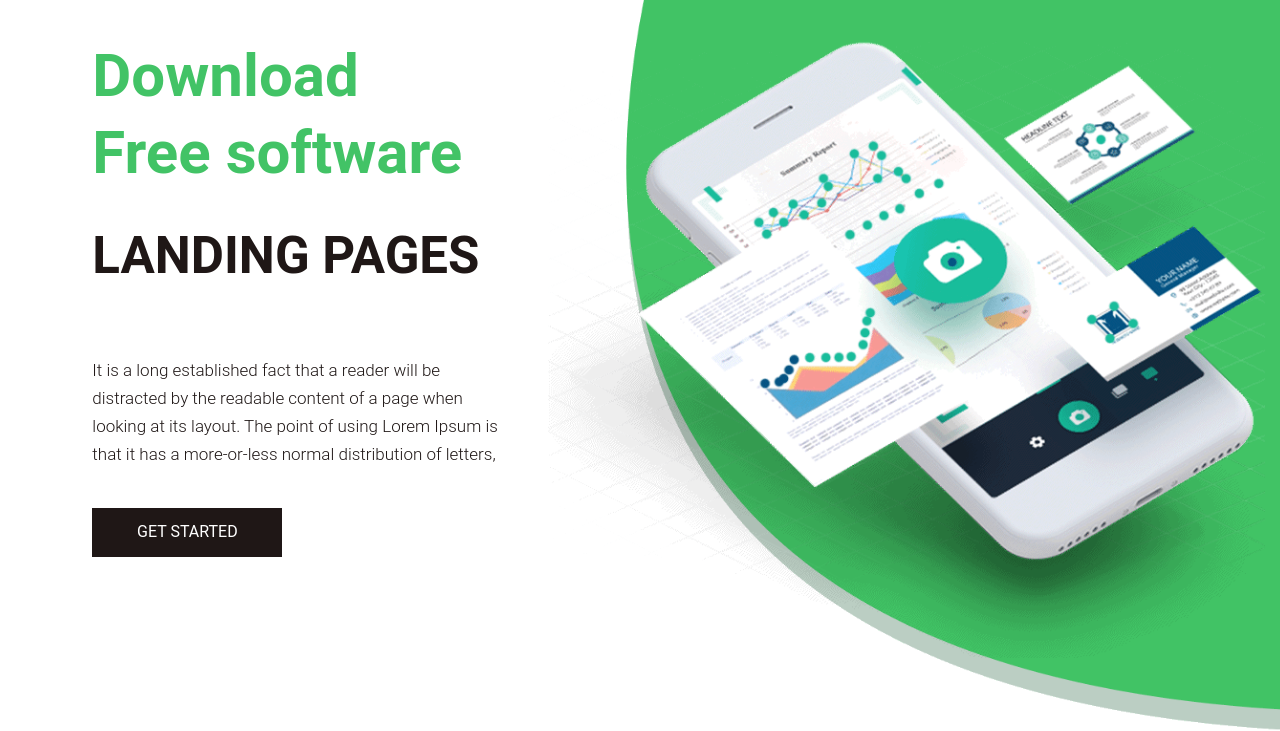
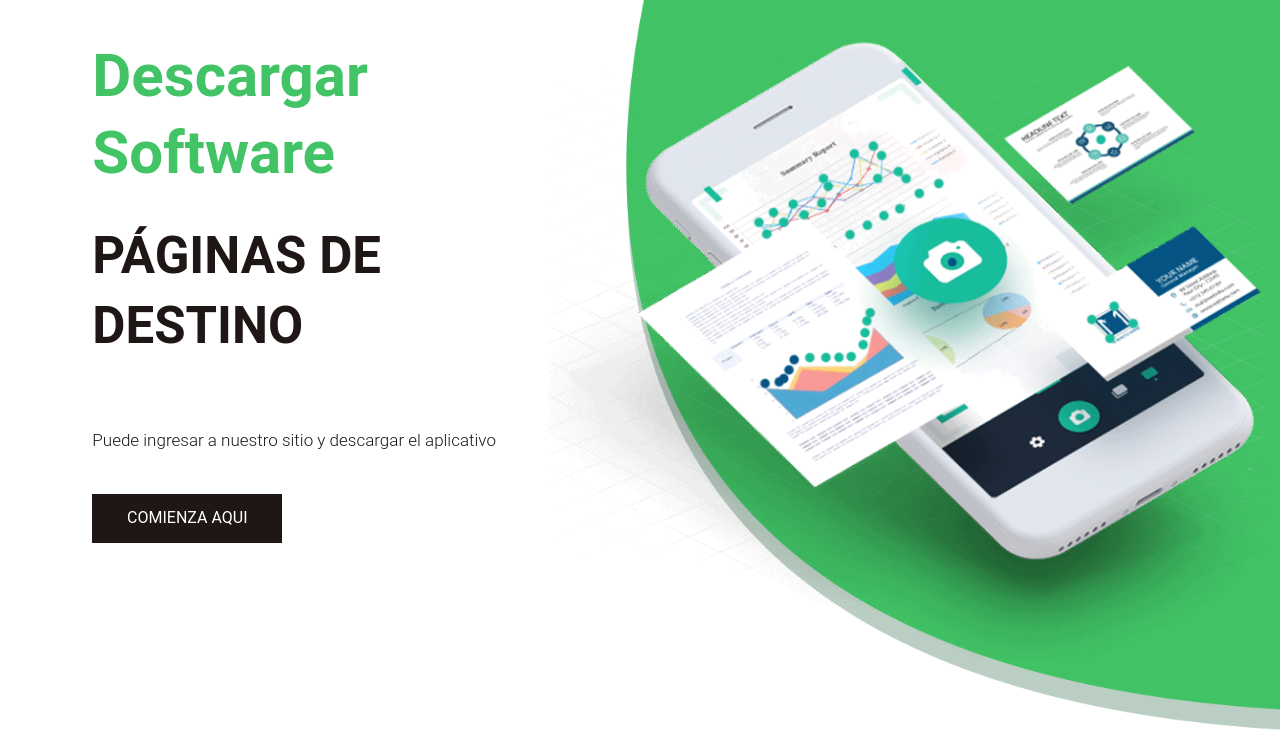
Before and after one commit to BastiCB/Programacion-de-algoritmos, a plain HTML site: page sitio-web/index.html in a window 1280 px wide. Shown: the part 95-826 px from the top of the page. Drawn offline with nearby package versions, Linux system fonts and the light colour scheme.

Commit message:
Add files via upload

```diff
--- a/sitio-web/index.html
+++ b/sitio-web/index.html
@@ -71,10 +71,10 @@
                   <div class="row d_flex">
                      <div class="col-md-5">
                         <div class="text-bg">
-                           <span>Download <br> Free software</span>
-                           <h1>landing pages</h1>
-                           <p>It is a long established fact that a reader will be distracted by the readable content of a page when looking at its layout. The point of using Lorem Ipsum is that it has a more-or-less normal distribution of letters,</p>
-                           <a href="#">Get Started</a>
+                           <span>Descargar <br> Software</span>
+                           <h1>Páginas de destino</h1>
+                           <p>Puede ingresar a nuestro sitio y descargar el aplicativo</p>
+                           <a href="#">Comienza aqui</a>
                         </div>
                      </div>
                      <div class="col-md-7">
```
